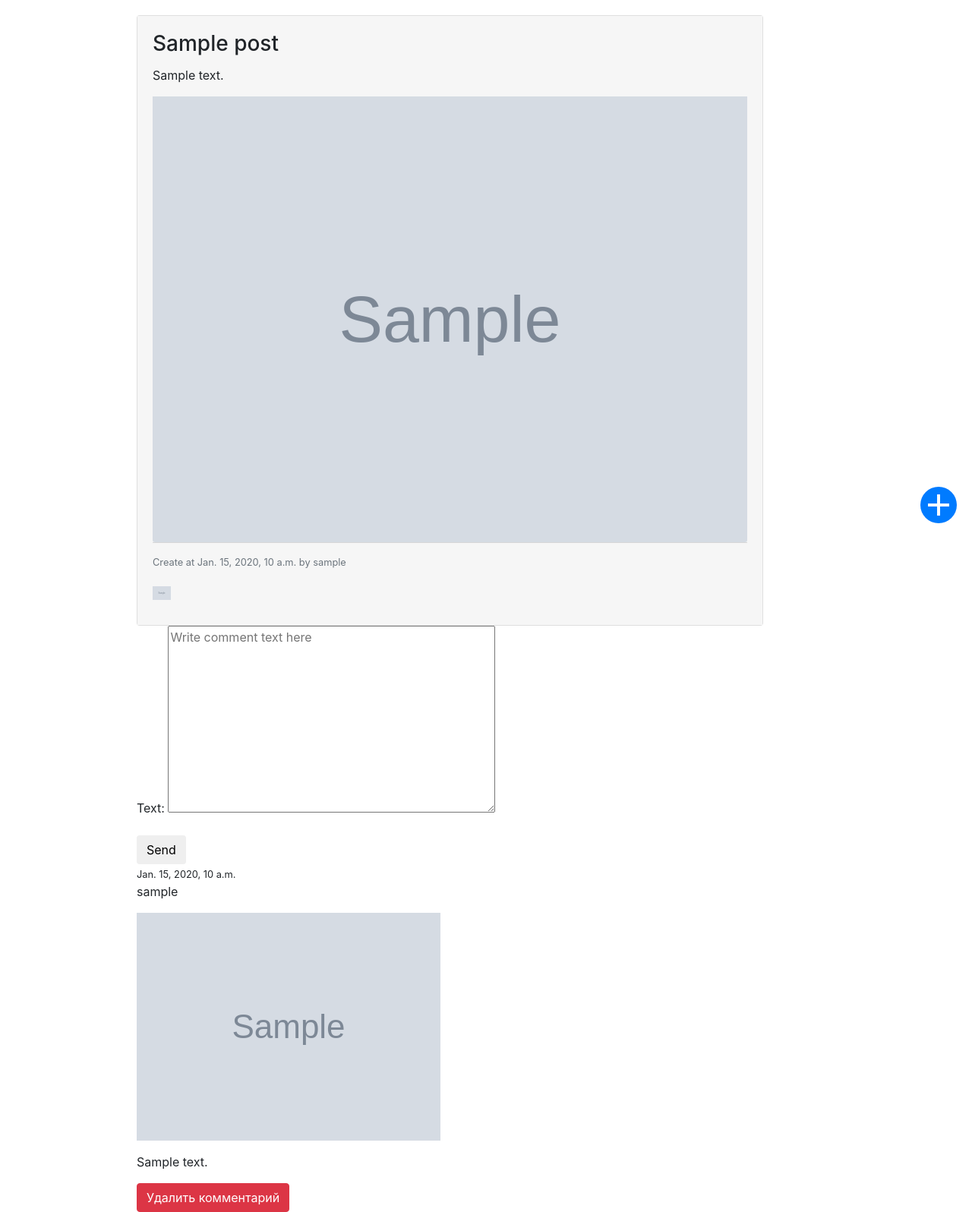
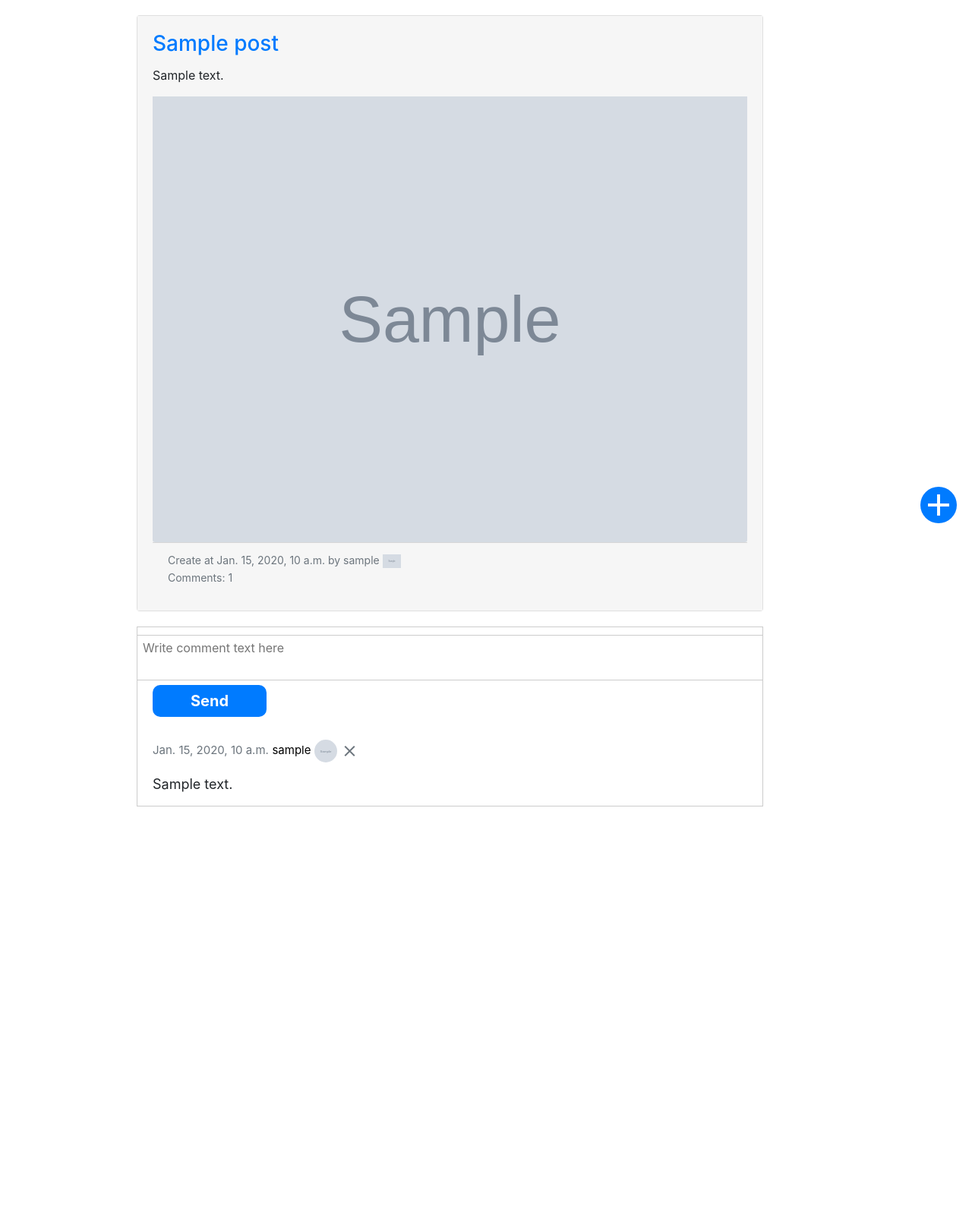
Before and after one commit to Stron35/DjangoProject, a Django app: a page that uses blogengine/templates/blogengine/post_detail.html in a window 1280 px wide. Shown: the part 71-1667 px from the top of the page at 76% size. After the commit the page ends 1133 px from the top, so only its background shows below. Run offline with Django 3.2, Linux system fonts and the light colour scheme; a user stored in the database is signed in; tables that the repository leaves empty hold one stand-in row (values such as "Sample post"); grey boxes marked "Sample" are stand-in pictures; some libraries are stand-ins or nearby versions.

Commit message:
For upload

```diff
--- a/blogengine/models.py
+++ b/blogengine/models.py
@@ -16,7 +16,6 @@ def generate_slug(string):
     return new_slug+'-'+str(int(timezone.now().timestamp()))
 
 def generate_path_image(instance, filename):
-    print(dir(instance))
     time_now = timezone.now()
     ext=filename.split('.')[-1]
     filename = '.'.join([str(uuid.uuid4()),str(ext)])
@@ -107,6 +106,9 @@ class Comment(models.Model):
     def __str__(self):
         return self.text
 
+    class Meta:
+        ordering = ('-create_at', )
+
 
 
 @receiver(models.signals.post_delete, sender=Gallery)
--- a/blogengine/static/css/styles.css
+++ b/blogengine/static/css/styles.css
@@ -220,6 +220,7 @@ body{
     width: 100%;
     margin-bottom: 20px;
 }
+
 
 .registrationbox input[type="text"], .registrationbox input[type="password"], .registrationbox input[type="email"]
 {
@@ -472,3 +473,87 @@ body{
     font-size: 20px;
     margin-bottom: 20px;
 }
+
+.comments{
+    width: 100%;
+    margin-top: 20px;
+    padding-top: 10px;
+    border: 1px solid #ccc;
+}
+
+.comments .commentform textarea{
+    width: 100%;
+    height: 60px;
+    border: none;
+    resize: none;
+    border-top: 1px solid #ccc;
+    border-bottom:1px solid #ccc;
+}
+
+.comments .commentform textarea:focus{
+    padding: 3px 10px;
+    outline: none;
+}
+
+.comments .commentform textarea::-webkit-input-placeholder{
+    padding: 2px 5px 0;
+}
+
+.comments .commentform textarea:focus::-webkit-input-placeholder{
+    opacity: 0;
+    transition: 0.3s ease;
+}
+
+.comments .commentform input[type="submit"]{
+    border: 0;
+    outline: none;
+    background-color: #007bff;
+    color: #fff;
+    width: 150px;
+    line-height: 40px;
+    font-weight: bold;
+    border-radius: 10px;
+    font-size: 20px;
+    margin-bottom: 20px;
+    margin-left: 20px;
+}
+
+.comment{
+    margin-top: 10px;
+    padding: 0 20px 0;
+    line-height: 1.4;
+}
+
+.comment .comment-info div{
+    display: inline-block;
+}
+
+.comment .comment-info img{
+    width: 30px;
+    height: 30px;
+    border-radius: 50%;
+}
+
+.comment .comment-info p{
+    display: inline;
+    font-size: 15px;
+    color: #6c757d;
+}
+
+.comment .comment-info a, .comment .comment-info a:hover{
+    text-decoration: none;
+}
+
+.comment .comment-info a p{
+    color: #000
+}
+
+.comment .comment-info a i{
+    text-decoration: none;
+    color: #6c757d;
+    vertical-align: -8px;
+}
+
+.comment .comment-text{
+    font-size: 18px;
+}
--- a/blogengine/templates/blogengine/post_detail.html
+++ b/blogengine/templates/blogengine/post_detail.html
@@ -8,7 +8,7 @@
       <div class="col-md-9 offset-md-1">
         <div class="card">
             <div class="card-body">
-            <h3 class="card-title">{{post.title}}</h3>
+              <h3 class="card-title"><a href="{% url 'post_detail' slug=post.slug %}">{{post.title}}</a></h3>
               <p class="card-text">{{post.text}}</p>
               <div id="carousel" class="carousel slide" data-ride="carousel">
                 {% if post.gallery.all.count > 1 %}
@@ -44,39 +44,47 @@
                 {% endif %}
             </div>
               <div class="card-footer">
+                <div class="footer-text">
                   <p class="card-text">
-                <small class="text-muted">Create at {{post.create_at}} by {{post.author}}</small>
+                    Create at {{post.create_at}} by {{post.author}}
+                    <a href="{% url 'profile' slug=post.author.username %}" class="profile-info">
+                      <img src="{{post.author.userImage.url}}" alt="Profile image">
+                    </a>
                   </p>
-              <a href="{% url 'profile' slug=post.author.username %}" class="profile-info">
-                <div class="profile-image">
-                  <img src="{{post.author.userImage.url}}" alt="Profile image">
-                </div>
-              </a>
+                <a href="{% url 'post_detail' slug=post.slug %}">Comments: {{post.comment.count}}</a>
                 </div>
               </div>
             </div>
-        <div class="post-comments">
-          <div class="form-create">
+          </div>
+        <!-- Comments -->
+        <div class="comments">
+          <div class="commentform">
             <form method="POST" action="" class="comment-form">
               {% csrf_token %}
-              {{commentform.as_p}}
-              <button type="submit" class="save btn btn-default">Send</button>
+              {{commentform.text}}
+              <input type="submit" value="Send">
             </form>
           </div>
-
           {% for comment in post.comment.all %}
             <div class="comment">
-              <div class="comment-date"><small>{{comment.create_at}}</small></div>
+              <div class="comment-info">
+                <div class="comment-date"><p>{{comment.create_at}}</p></div>
                 <div class="comment-author">
+                  <a href="{% url 'profile' slug=comment.author.username %}">
                     <p>{{comment.author}}</p>
-                <img src="{{post.author.userImage.url}}" alt="Profile image">
+                    <img src="{{comment.author.userImage.url}}" alt="Profile image">
+                  </a>
+                </div>
+                {% if comment.author == user %}
+                  <a href="{% url 'comment_delete' slug=post.slug id=comment.id %}">
+                    <i class="material-icons">clear</i>
+                  </a>
+                {% endif %}
               </div>
               <div class="comment-text">
                 <p>{{comment.text|linebreaks}}</p>
               </div>
-              <a href="{% url 'comment_delete' slug=post.slug id=comment.id %}">
-                <button type="button" class="btn btn-danger">Удалить комментарий</button>
-              </a>
+
             </div>
           {% empty %}
             <p>No comment yet</p>
--- a/blogengine/templates/blogengine/posts_list.html
+++ b/blogengine/templates/blogengine/posts_list.html
@@ -57,8 +57,6 @@
                   </p>
                 <a href="{% url 'post_detail' slug=post.slug %}">Comments: {{post.comment.count}}</a>
                 </div>
-
-
               </div>
             </div>
           </div>
--- a/blogengine/views.py
+++ b/blogengine/views.py
@@ -16,8 +16,7 @@ def post_list(request):
     posts = Post.objects.all().order_by('-create_at')
     return render(request, 'blogengine/posts_list.html', {'posts': posts})
 
-# def delete_comment(request):
-#     if
+
 class CommentDelete(LoginRequiredMixin, DeleteView):
     #используя модель Comment, удаляю комментарий без использования дополнительных шаблонов с помощью
     #метода get
@@ -34,6 +33,7 @@ class CommentDelete(LoginRequiredMixin, DeleteView):
 class PostDetailView(DetailView):
     model = Post
     template_name = 'blogengine/post_detail.html'
+
 
     def get_context_data(self, **kwargs):
         context = super(PostDetailView, self).get_context_data(**kwargs)
@@ -111,12 +111,10 @@ class RegistrationFormView(FormView):
     template_name = 'blogengine/registration.html'
 
     def form_valid(self, form):
-        print(form)
         form.save()
         return super(RegistrationFormView, self).form_valid(form)
 
     def form_invalid(self, form):
-        print(form)
         return super(RegistrationFormView, self).form_invalid(form)
 
 
@@ -143,15 +141,8 @@ class ProfileView(DetailView):
     slug_field = 'username'
 
     def get(self, request, *args, **kwargs):
-        print(dir(self.slug_field))
-        print(self.slug_field)
-        print(dir(self.request.path))
-        print(self.request.path)
-        print(self.request.user)
-        print(str(self.request.path).rsplit('/', maxsplit=2)[1])
         profile_nickname = str(self.request.path).rsplit('/', maxsplit=2)[1]
         profile = get_object_or_404(User, username=profile_nickname)
-        print(profile)
         return render(request, 'blogengine/profile.html', {'profile':profile})
 
 
@@ -162,17 +153,6 @@ class ProfileUpdateView(LoginRequiredMixin, UpdateView):
     template_name = 'blogengine/profile_edit.html'
 
     def get(self, request, *args, **kwargs):
-        print(request.user)
-        print(dir(kwargs))
-        print(dir(args))
-        print(dir(kwargs))
-        print(kwargs['slug'])
-        print(dir(request))
-        print(self.request.path)
-        print(str(self.request.path).rsplit('/', maxsplit=3))
-        print(str(self.request.path).rsplit('/', maxsplit=3)[1])
-        profile_nickname_path = str(self.request.path).rsplit('/', maxsplit=3)[1]
-        print(profile_nickname_path)
         #проверяем по никнейму пользователя
         if str(request.user)==profile_nickname_path:
             profile_edit = get_object_or_404(User, username=profile_nickname_path)
```
Also changed, not shown: blogengine/templates/blogengine/login.html (+0 -20 lines). Lines whose indentation alone changed are shown as unchanged.
